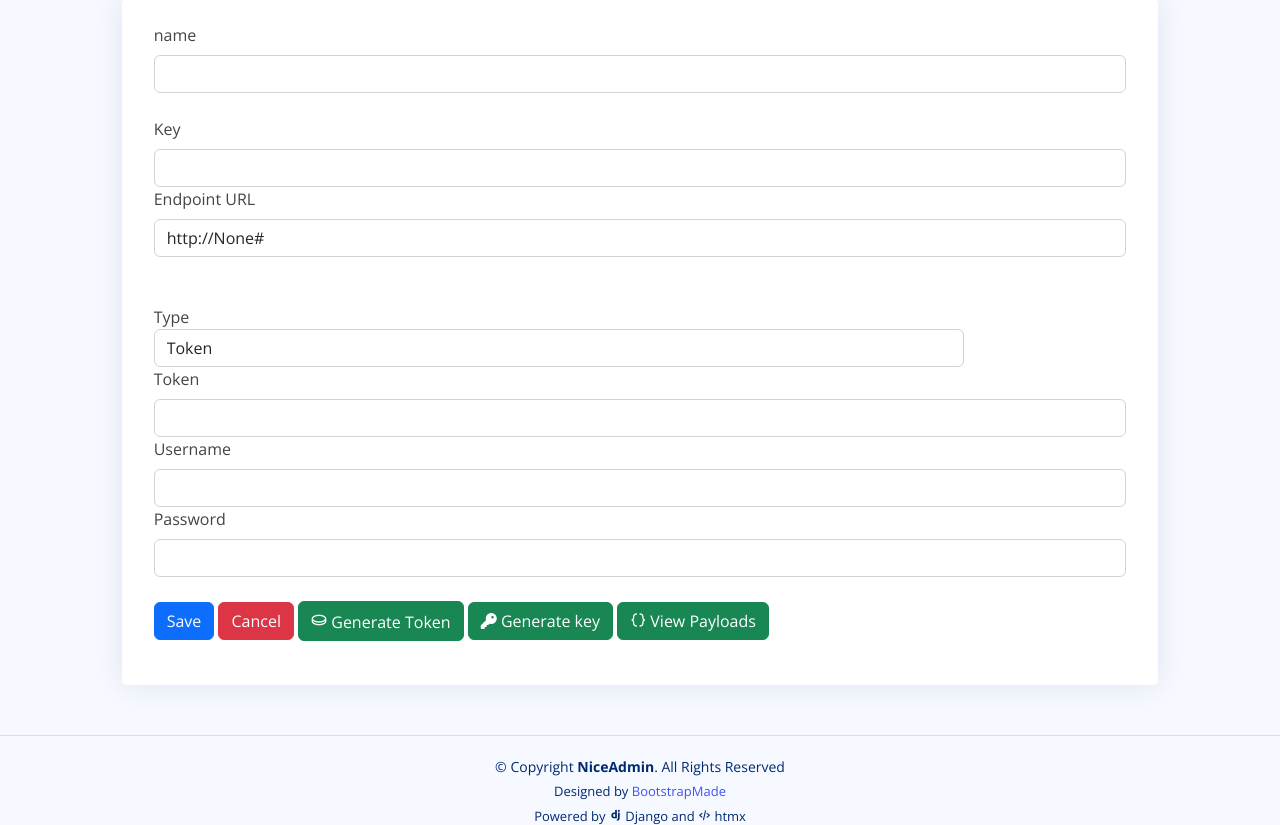
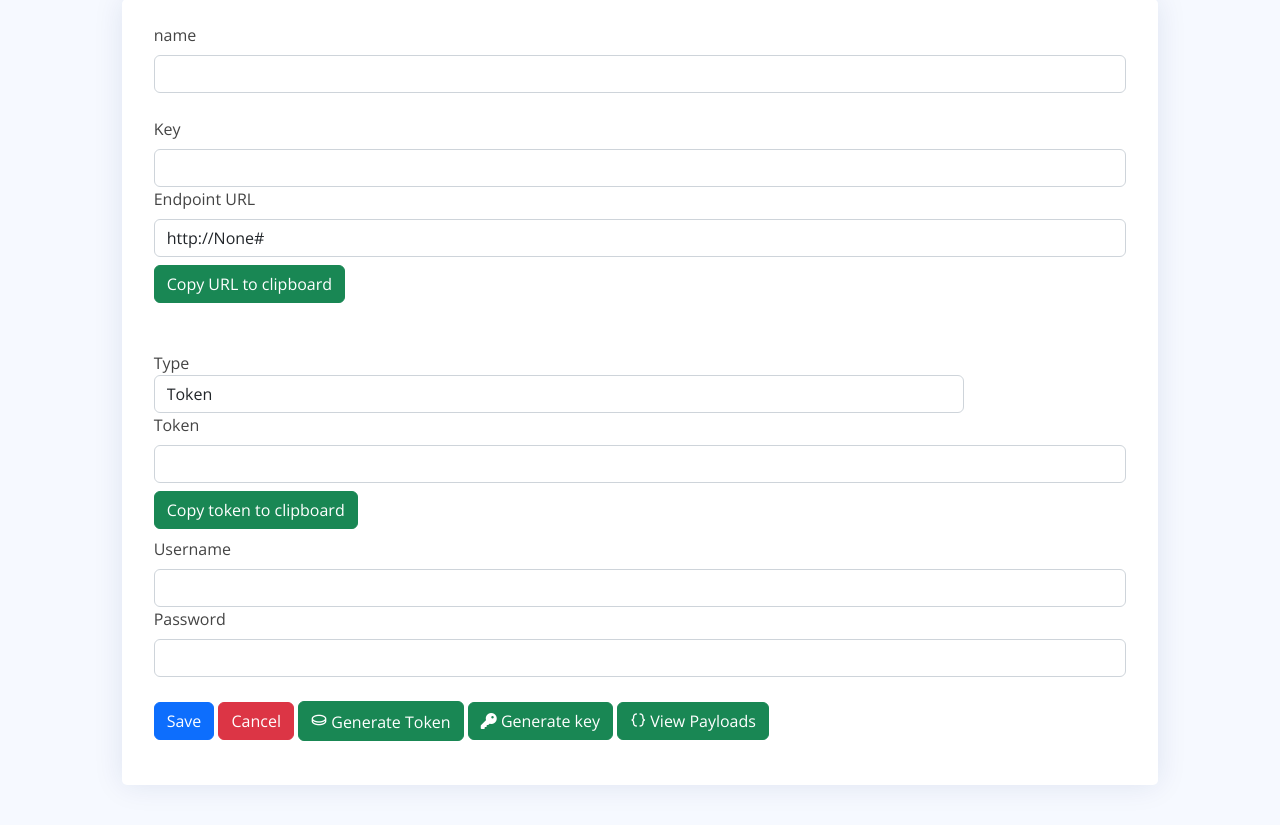
Before and after one commit to terrywmartin/webhookCapture, a Django app: template webhook/templates/webhook/edit_webhook.html in a window 1280 px wide. Shown: the part 96-921 px from the top of the page. Run offline with Django 4.2, Linux system fonts and the light colour scheme; the template is opened without the code that fills it: values that come from a table or form of the project are taken from there, others are empty; parts of the project's set-up code (start-up, migrations or seed data) failed here and were passed over; some libraries are stand-ins or nearby versions.

Commit message:
Add copy buttons and clipboard.js

```diff
--- /dev/null
+++ b/static/scripts/clipboard.js
@@ -0,0 +1,36 @@
+
+const copyBtn = [...document.getElementsByClassName('copy-btn')];
+
+
+
+
+copyBtn.forEach(btn => btn.addEventListener('click', () => {
+    const copyData = btn.getAttribute('data-copy-text')
+    console.log(copyData)
+    let copiedText = ""
+
+    //console.log(copyData);
+    let copyTxt;
+    if (copyData == "URL") {
+        copyTxt = document.getElementsByName("endpoint");
+        copyTxt[0].select();
+        copyTxt[0].setSelectionRange(0, 99999);
+
+    }
+    else {
+        copyTxt = document.getElementsByName("token");
+        copyTxt[0].select();
+        copyTxt[0].setSelectionRange(0, 99999);
+    }
+    console.log(copyTxt[0].value)
+
+    navigator.clipboard.writeText(copyTxt[0].value)
+    navigator.clipboard.readText().then(() => {
+        btn.textContent = 'Copied'
+        setTimeout((btn) => {btn.textContent = 'Copy to clipboard'}, 3000, btn)
+
+    }).catch(() => {
+        alert("Error copying secret to the clipboard")
+    })
+
+}))
--- a/webhook/templates/webhook/edit_webhook.html
+++ b/webhook/templates/webhook/edit_webhook.html
@@ -66,6 +66,6 @@
 
         </div>
 
-
+       <script src="{% static 'scripts/clipboard.js' %}"></script>
     </section>
 {% endblock %}
--- a/webhook/templates/webhook/partials/key.html
+++ b/webhook/templates/webhook/partials/key.html
@@ -7,4 +7,5 @@
     <div class="input-group has-validation">
         <input type="text" name="endpoint" class="form-control" id="endpoint" readonly="readonly" value="{% if settings.DEBUG == 1 %}http{% else %}https{% endif %}://{{settings.APP_URL}}{% url 'api:capture' key %}" >
     </div>
+    <button type="button" data-copy-text="URL" class="btn btn-success btn-block mt-2 copy-btn" >Copy URL to clipboard</button>
 </div>
--- a/webhook/templates/webhook/partials/token.html
+++ b/webhook/templates/webhook/partials/token.html
@@ -3,4 +3,5 @@
     <div class="input-group has-validation">
         <input type="text" name="token" class="form-control" id="token" readonly="readonly" value="{{token}}" >
     </div>
+    <button type="button" data-copy-text="token" class="btn btn-success btn-block mt-2 mb-2 copy-btn" >Copy token to clipboard</button>
 </div>
```
